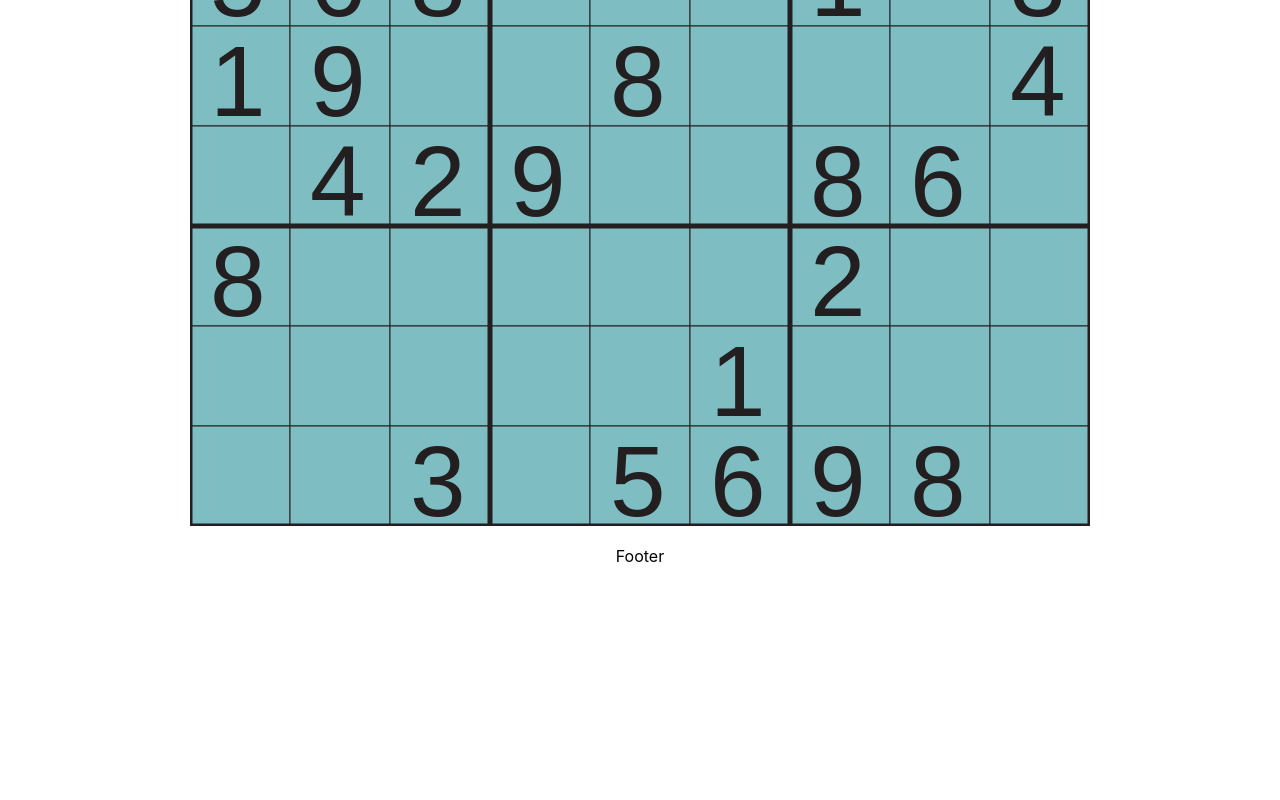
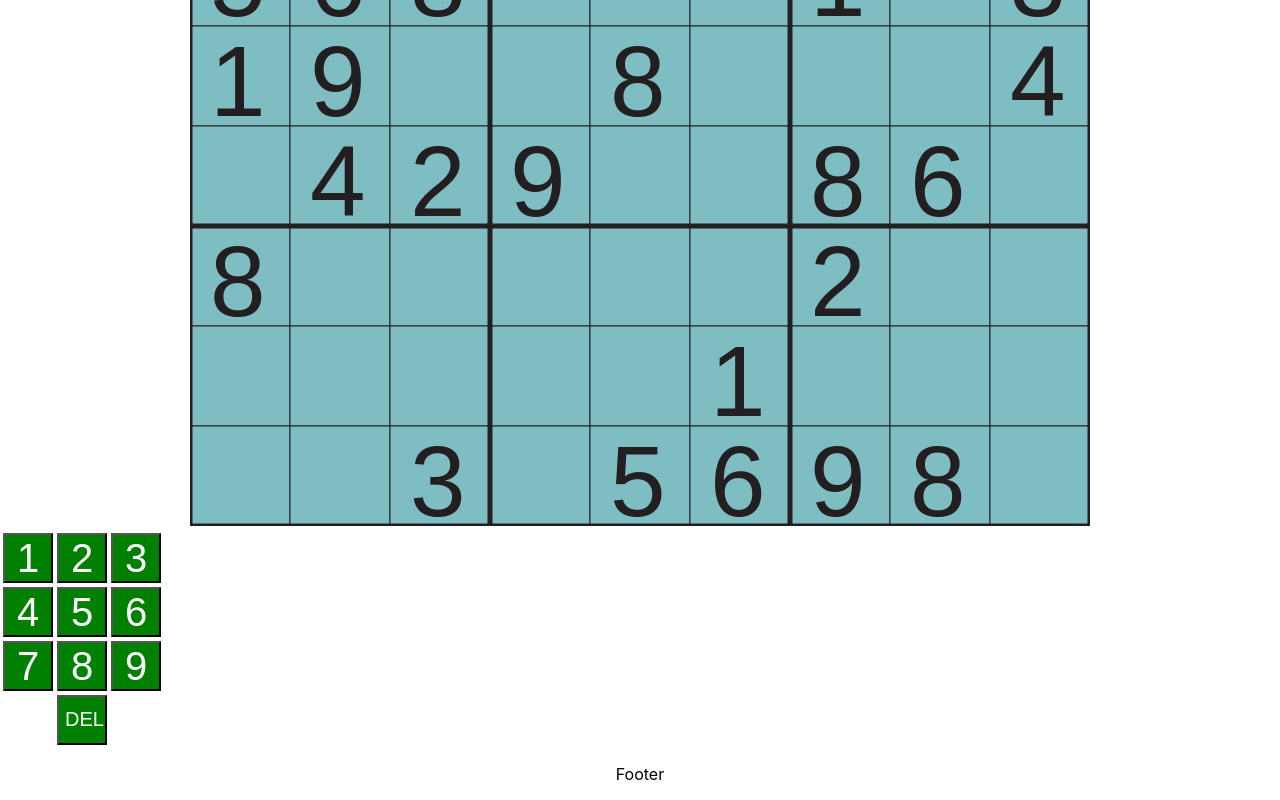
Before and after one commit to RyanWilsonRMIT/crispy-funicular, a React (Create React App) app in the folder crispy-funicular/: page / in a window 1280 px wide. Shown: the part 492-1292 px from the top of the page. Before the commit the page ends 1074 px from the top, so only its background shows below. Built offline with nearby package versions, Linux system fonts and the light colour scheme.

Commit message:
added a keyboad, still need to work out refs

```diff
--- a/crispy-funicular/src/App.js
+++ b/crispy-funicular/src/App.js
@@ -2,15 +2,25 @@ import './App.css';
 import Header from './components/header.js'
 import Sudoku from './components/Sudoku.js'
 import Footer from './components/footer.js'
-function App() {
+import Controller from './components/controller.js'
+import React from 'react'
+class App extends React.Component {
+  constructor(props){
+    super(props);
+    this.sudokuRef = React.createRef();
+    this.sudokuRef=this;
+  }
+  render(){
     return (
       <div className="App">
         <Header />
         <h1>Sudoku</h1>
         <Sudoku />
+        <Controller sudokuRef={this.sudokuRef} />
         <Footer />
       </div>
     );
   }
+}
 
 export default App;
--- a/crispy-funicular/src/components/Sudoku.js
+++ b/crispy-funicular/src/components/Sudoku.js
@@ -2,6 +2,7 @@ import './Sudoku.css'
 import React, { useRef, useEffect } from 'react'
 import Grid from "./grid.js"
 const Sudoku = props =>{
+
     const canvasRef = useRef(null)
     var grid;
     var canvas;
--- /dev/null
+++ b/crispy-funicular/src/components/controller.css
@@ -0,0 +1,15 @@
+.controller{
+
+}
+.controller Button{
+    background-color:green;
+    width:50px;
+    height:50px;
+    color:white;
+}
+.controller .number{
+    font-size:40px;
+}
+.controller .del{
+    font-size:20px;
+}
--- /dev/null
+++ b/crispy-funicular/src/components/controller.js
@@ -0,0 +1,48 @@
+import React from 'react';
+import './controller.css';
+class Controller extends React.Component{
+    constructor(props){
+        super(props);
+        this.sudokuRef=props.sudokuRef;
+        console.log(props);
+        console.log(props.ref)
+        console.log(props.sudokuRef.current)
+        this.clicked = this.clicked.bind(this);
+    }
+    clicked(e){
+        console.log(e.target.id)
+        console.log(this.sudokuRef.current)
+    }
+    render(){
+        return(
+            <div id = "controller" className="controller">
+                <table>
+                    <tbody>
+                        <tr>
+                            <td><button onClick = {this.clicked} className="number" id="1">1</button></td>
+                            <td><button onClick = {this.clicked} className="number" id="2">2</button></td>
+                            <td><button onClick = {this.clicked} className="number" id="3">3</button></td>
+                        </tr>
+                        <tr>
+                            <td><button onClick = {this.clicked} className="number" id="4">4</button></td>
+                            <td><button onClick = {this.clicked} className="number" id="5">5</button></td>
+                            <td><button onClick = {this.clicked} className="number" id="6">6</button></td>
+                        </tr>
+                        <tr>
+                            <td><button onClick = {this.clicked} className="number" id="7">7</button></td>
+                            <td><button onClick = {this.clicked} className="number" id="8">8</button></td>
+                            <td><button onClick = {this.clicked} className="number" id="9">9</button></td>
+                        </tr>
+                        <tr>
+                            <td></td>
+                            <td><button onClick = {this.clicked} className="del" id="Backspace">DEL</button></td>
+                            <td></td>
+                        </tr>
+                    </tbody>
+                </table>
+
+            </div>
+        )
+    }
+}
+export default Controller
```
Lines whose indentation alone changed are shown as unchanged.
